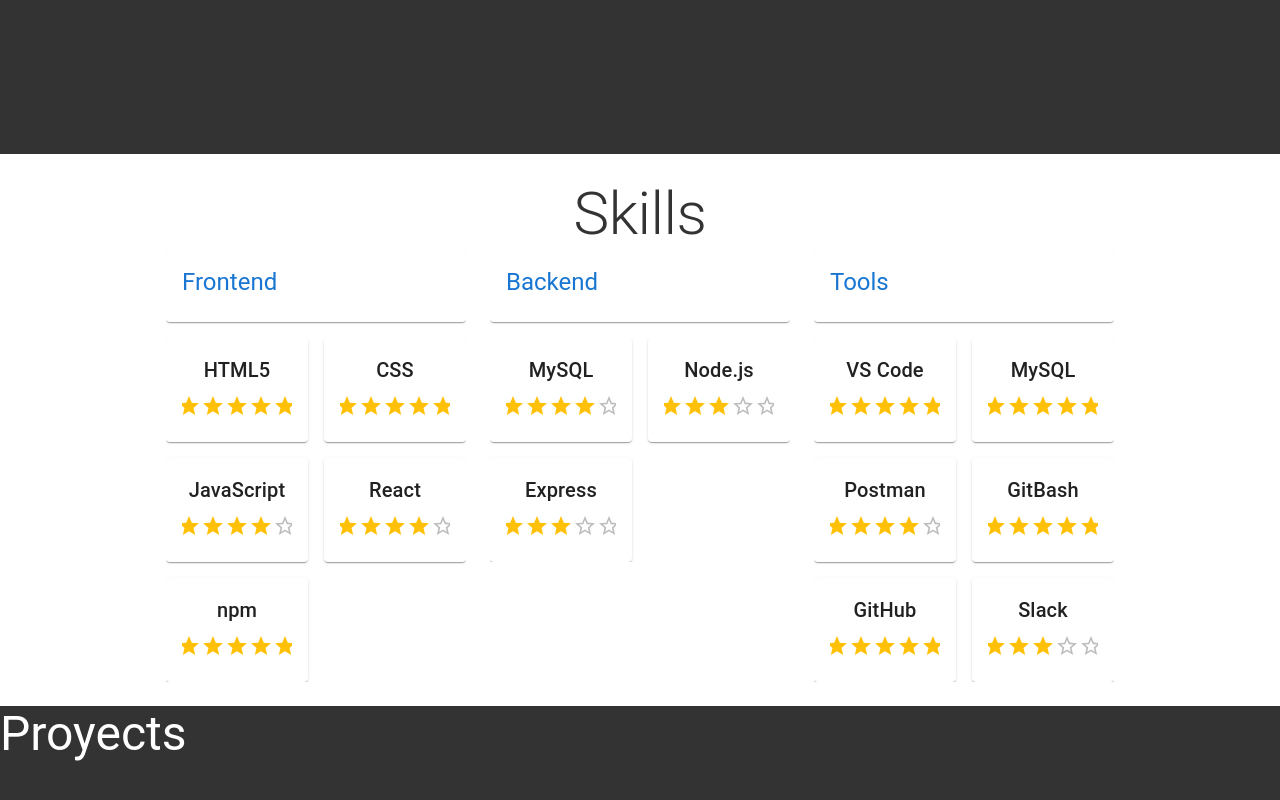
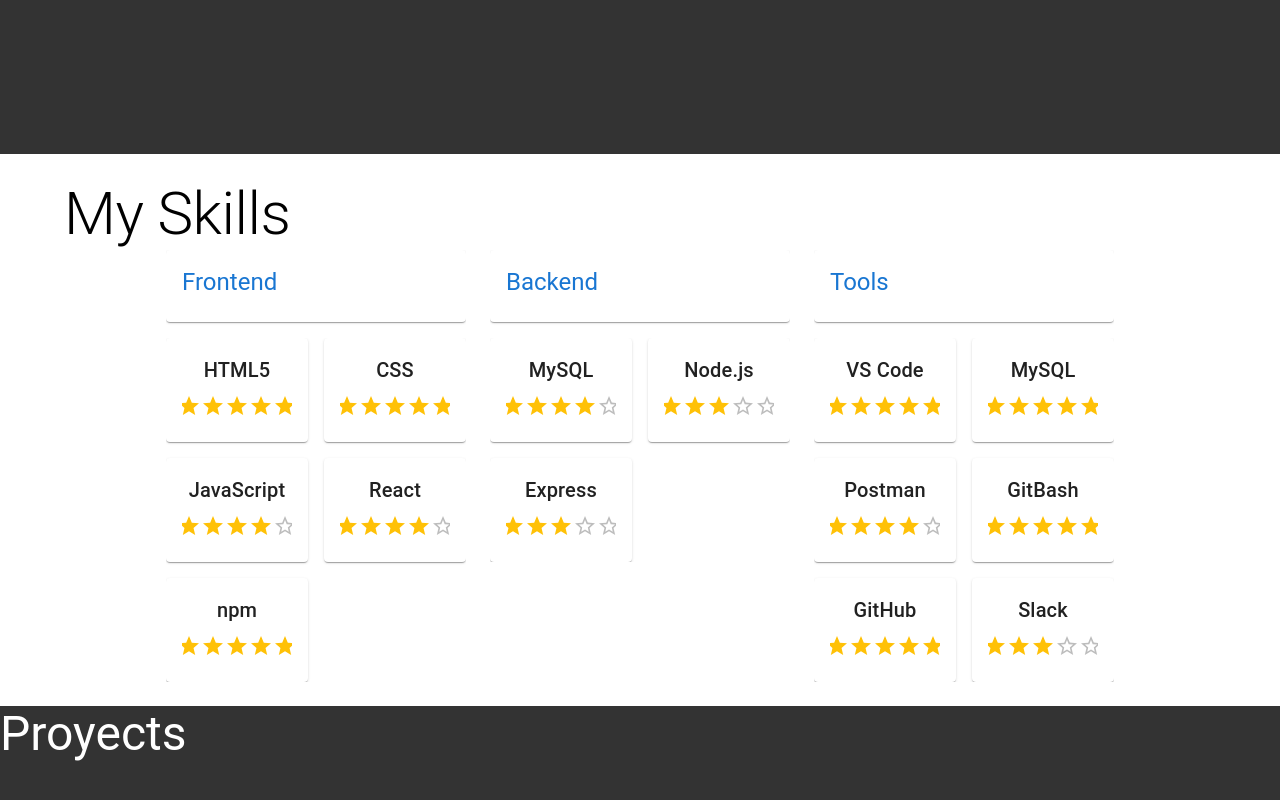
Before and after one commit to GustavoBOG/Portafolio, a React (Vite) app: page / in a window 1280 px wide. Shown: the part 736-1536 px from the top of the page. Built offline with nearby package versions, Linux system fonts and the light colour scheme.

Commit message:
arreglando skills

```diff
--- a/src/components/Skills/Skills.css
+++ b/src/components/Skills/Skills.css
@@ -11,8 +11,7 @@
 
   .skills-title {
     margin-bottom: 24px;
-    text-align: center;
-    color: #333;
+
   }
 
   .skills-grid {
--- a/src/components/Skills/Skills.jsx
+++ b/src/components/Skills/Skills.jsx
@@ -40,7 +40,7 @@
 import ExpandLessIcon from '@mui/icons-material/ExpandLess';
 import "./Skills.css";
 
-const Skills = () => {
+const Skills = ({ title, id }) => {
   const [expandedCategory, setExpandedCategory] = useState(null);
 
   const skills = [
@@ -90,9 +90,9 @@
   };
 
   return (
-    <div className="skills-container">
-      <Typography variant="h2" component="h1" className="skills-title">
-        Skills
+    <div className="skills-container" id={id}>
+      <Typography variant="h2"  className="skills-title">
+      {title}
       </Typography>
       <div className="skills-grid">
         {skills.map((skillSet, index) => (
```
